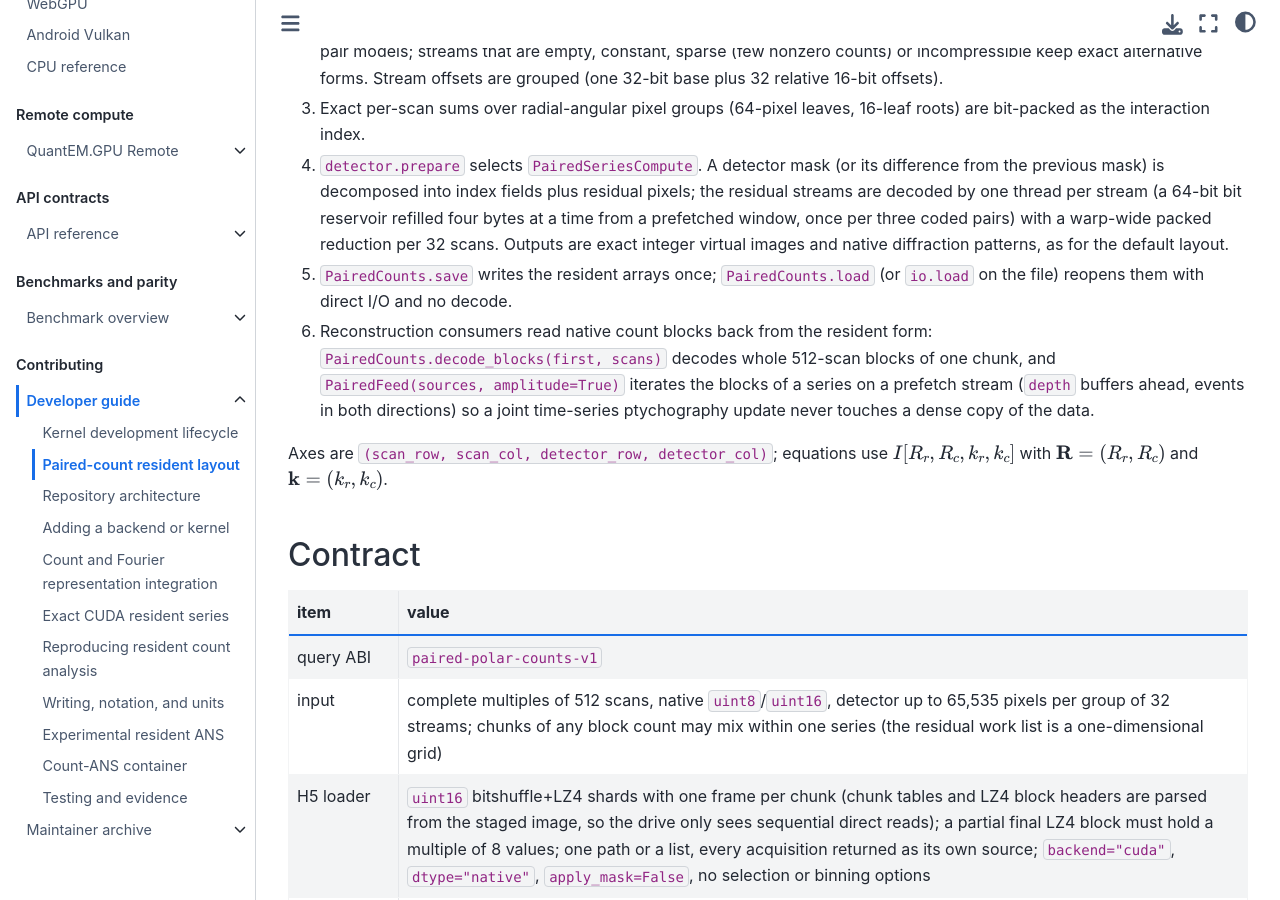
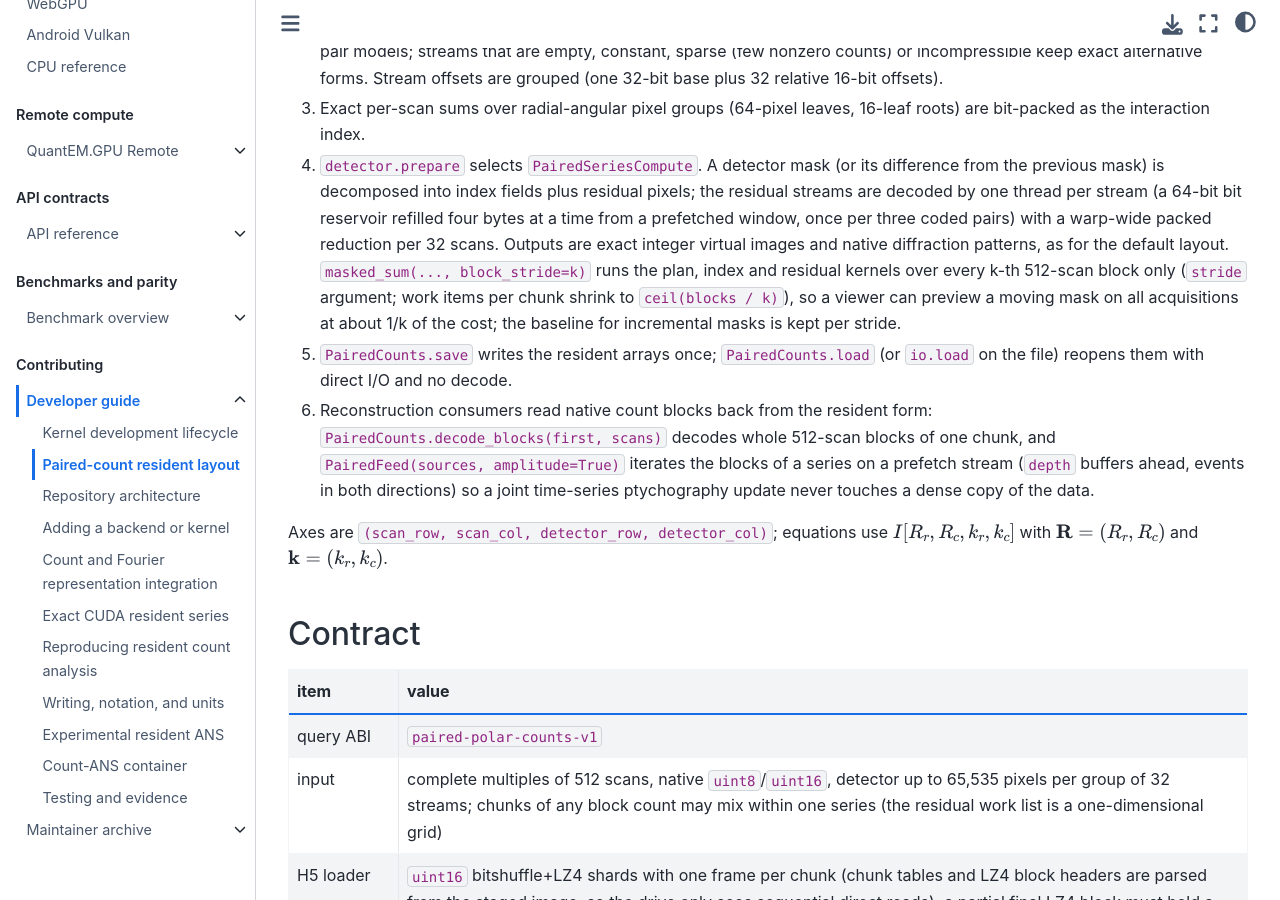
Before and after one commit to bobleesj/quantem.gpu, a Jupyter Book: the page built from docs/developer/paired-resident.md, in a window 1280 px wide and 900 px high, scrolled down 462 px. Built offline with Jupyter Book 1.0.4 settings and Sphinx 7.4.7 and the Sphinx Book theme 1.1.4, drawn with Linux system fonts in a browser that asks for light colours.

Commit message:
docs: block_stride previews in the changelog, developer notes and io guide
Claude-Session: https://claude.ai/code/session_016YikbB22EomvQprA8WhJN1

```diff
--- a/docs/developer/paired-resident.md
+++ b/docs/developer/paired-resident.md
@@ -28,7 +28,11 @@ dense, packed or ANS-file paths changes when this layout is not requested.
    (a 64-bit bit reservoir refilled four bytes at a time from a prefetched
    window, once per three coded pairs) with a warp-wide packed reduction per 32
    scans. Outputs are exact integer virtual images and native diffraction
-   patterns, as for the default layout.
+   patterns, as for the default layout. `masked_sum(..., block_stride=k)` runs
+   the plan, index and residual kernels over every k-th 512-scan block only
+   (`stride` argument; work items per chunk shrink to `ceil(blocks / k)`), so a
+   viewer can preview a moving mask on all acquisitions at about 1/k of the cost;
+   the baseline for incremental masks is kept per stride.
 5. `PairedCounts.save` writes the resident arrays once; `PairedCounts.load`
    (or `io.load` on the file) reopens them with direct I/O and no decode.
 6. Reconstruction consumers read native count blocks back from the resident
```
Also changed, not shown: CHANGELOG.md (+7 -0 lines), docs/api/io.md (+1 -0 lines).
